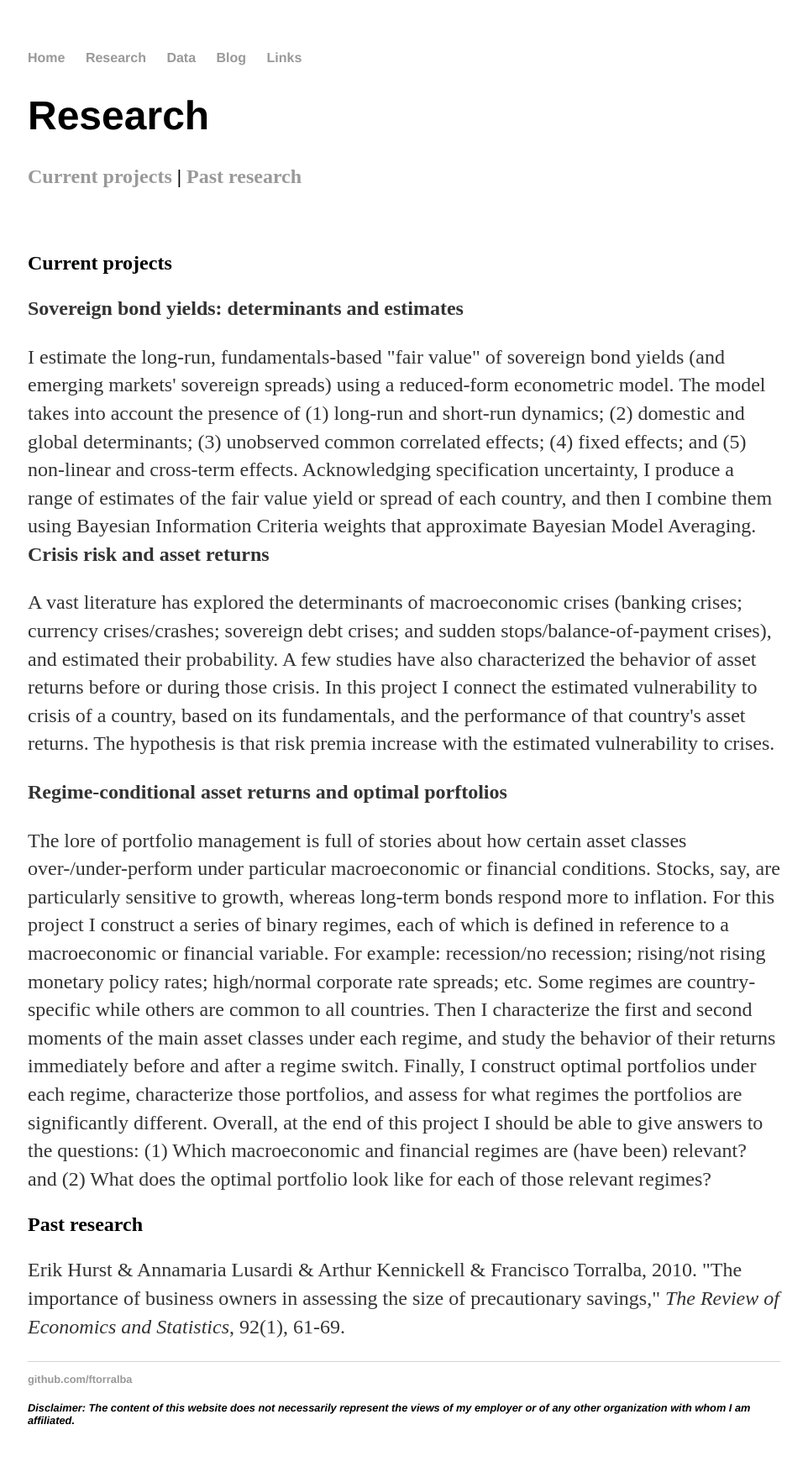
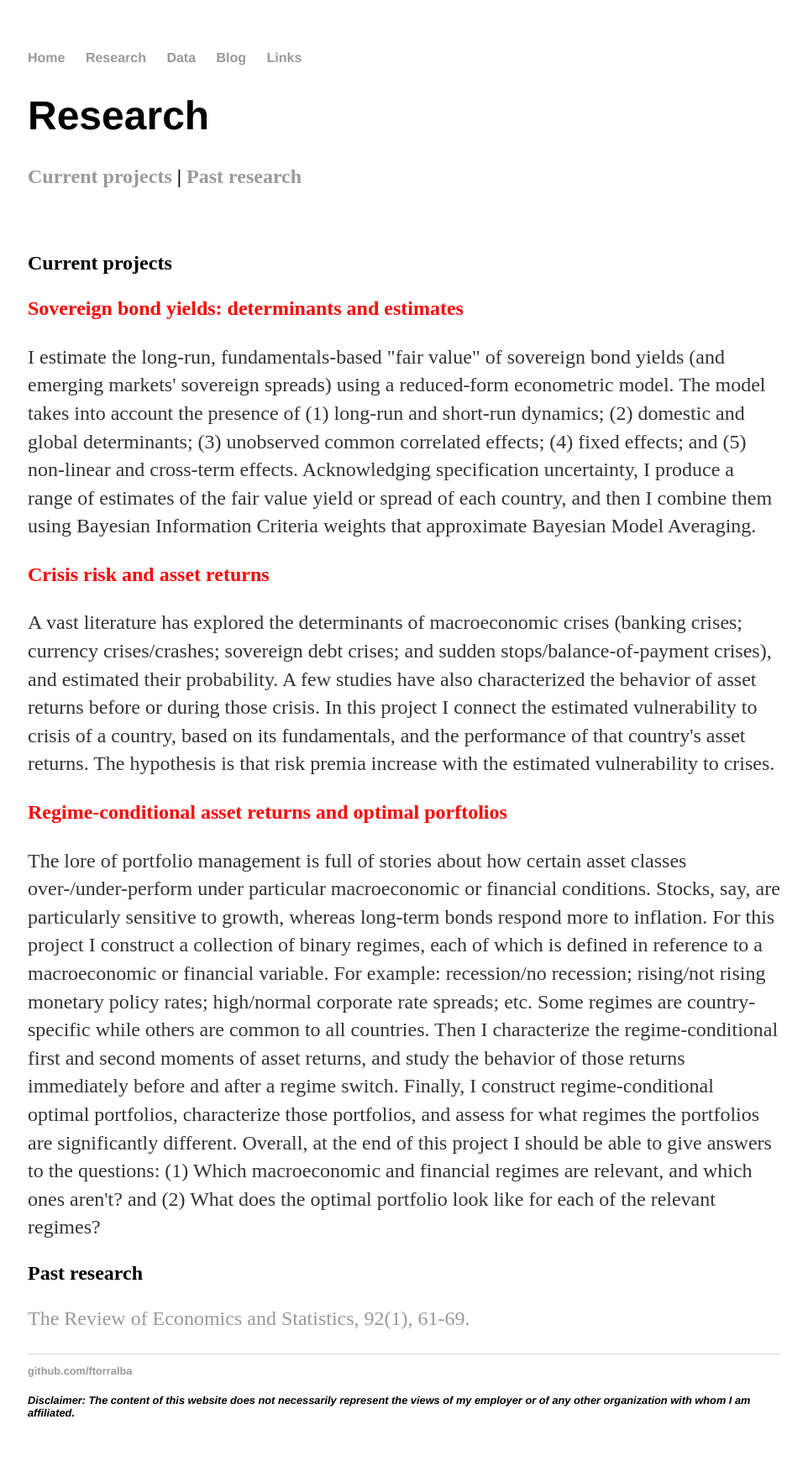
Before and after one commit to ftorralba/ftorralba.github.io, a Jekyll site: the page built from research.html, in a window 1280 px wide. Shown: the whole page at 84% size, without its empty margins (159-1121 px from the left). Built offline with Jekyll 4.4.1, drawn with Linux system fonts in a browser that asks for light colours.

Commit message:
format and small updates

```diff
--- a/research.html
+++ b/research.html
@@ -10,7 +10,7 @@ title: Research
 	<br />
    <h2 id="current_projects">Current projects</h2>
 	<p>
-		<b>Sovereign bond yields: determinants and estimates</b>
+		<b><font color="red">Sovereign bond yields: determinants and estimates</font></b>
 	<p>
 		I estimate the long-run, fundamentals-based "fair value" of sovereign bond yields (and emerging markets' sovereign
 		spreads) using a reduced-form econometric model. The model takes into account the presence of (1) long-run and short-run
@@ -18,8 +18,8 @@ title: Research
 		(5) non-linear and cross-term effects. Acknowledging specification uncertainty, I produce a range of estimates of
 		the fair value yield or spread of each country, and then I combine them using Bayesian Information Criteria weights that
 		approximate Bayesian Model Averaging.
-
-		<b>Crisis risk and asset returns</b>
+	<p>
+		<b><font color="red">Crisis risk and asset returns</font></b>
 	<p>
 		A vast literature has explored the determinants of macroeconomic crises (banking crises; currency
 		crises/crashes; sovereign debt crises; and sudden stops/balance-of-payment crises), and estimated their probability. A
@@ -27,24 +27,24 @@ title: Research
 		connect the estimated vulnerability to crisis of a country, based on its fundamentals, and the performance of
 		that country's asset returns. The hypothesis is that risk premia increase with the estimated vulnerability to crises.
 		<p>
-		<b>Regime-conditional asset returns and optimal porftolios</b>
+		<b><font color="red">Regime-conditional asset returns and optimal porftolios</font></b>
 	<p>
 		The lore of portfolio management is full of stories about how certain asset classes over-/under-perform under
 		particular macroeconomic or financial conditions. Stocks, say, are particularly sensitive to growth, whereas
-		long-term bonds respond more to inflation. For this project I construct a series of binary regimes, each of which
+		long-term bonds respond more to inflation. For this project I construct a collection of binary regimes, each of which
 		is defined in reference to a macroeconomic or financial variable. For example: recession/no recession; rising/not rising
 		monetary policy rates; high/normal corporate rate spreads; etc. Some regimes are country-specific while others are
-		common to all countries. Then I characterize the first and second moments of the main asset classes under each regime,
-		and study the behavior of their returns immediately before and after a regime switch. Finally, I construct optimal
-		portfolios under each regime, characterize those portfolios, and assess for what regimes the portfolios are significantly
+		common to all countries. Then I characterize the regime-conditional first and second moments of asset returns,
+		and study the behavior of those returns immediately before and after a regime switch. Finally, I construct regime-conditional
+		optimal portfolios, characterize those portfolios, and assess for what regimes the portfolios are significantly
 		different. Overall, at the end of this project I should be able to give answers to the questions: (1) Which macroeconomic
-		and financial regimes are (have been) relevant? and (2) What does the optimal portfolio look like for each of those
+		and financial regimes are relevant, and which ones aren't? and (2) What does the optimal portfolio look like for each of the
 		relevant regimes?
 	<br />
 
    <h2 id="past_research">Past research</h2>
 	<p>
-	Erik Hurst & Annamaria Lusardi & Arthur Kennickell & Francisco Torralba, 2010. "The importance of business owners in
-	assessing the size of precautionary savings," <i>The Review of Economics and Statistics</i>, 92(1), 61-69.
+	<a href="https://www.mitpressjournals.org/doi/pdf/10.1162/rest.2009.11500>Erik Hurst & Annamaria Lusardi & Arthur Kennickell & Francisco Torralba, 2010. "The importance of business owners in
+	assessing the size of precautionary savings," <i>The Review of Economics and Statistics</i>, 92(1), 61-69.</a>
 
 </div><!-- /.container -->
```
